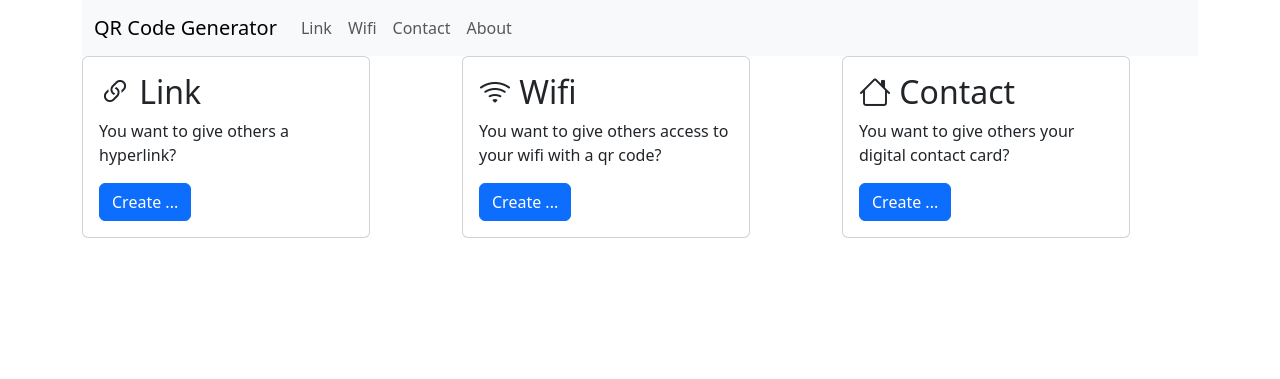
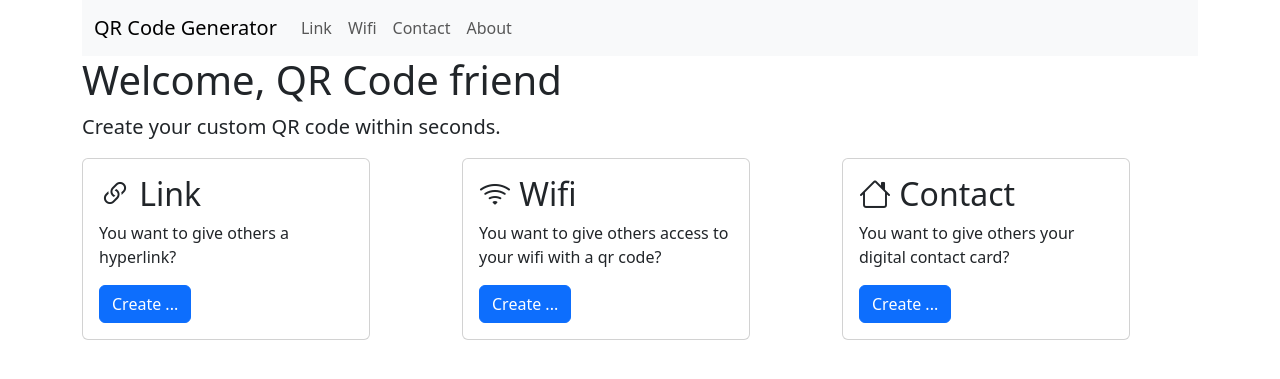
Before and after one commit to oliverscheer/create-qr-codes-with-python, a Flask app: page / in a window 1280 px wide. Shown: the top 379 px of the page. Run offline with Flask 3, Linux system fonts and the light colour scheme.

Commit message:
Added jumbotron

```diff
--- a/templates/index.html
+++ b/templates/index.html
@@ -40,10 +40,16 @@
             </div>
         </nav>
 
+        <div class="jumbotron">
+            <h1>Welcome, QR Code friend</h1>
+            <p class="lead">Create your custom QR code within seconds.</p>
+
+        </div>
+
         <!-- Content -->
         <div class="row">
 
-            <div class="col">
+            <div class="col-md-4">
                 <div class="card" style="width: 18rem;">
                     <div class="card-body">
                         <h2 class="bi bi-link-45deg card-title">&nbsp;Link</h2>
@@ -53,7 +59,7 @@
                 </div>
             </div>
 
-            <div class="col">
+            <div class="col-md-4">
                 <div class="card" style="width: 18rem;">
                     <div class="card-body">
                         <h2 class="bi bi-wifi card-title">&nbsp;Wifi</h2>
@@ -63,7 +69,7 @@
                 </div>
             </div>
 
-            <div class="col">
+            <div class="col-md-4">
                 <div class="card" style="width: 18rem;">
                     <div class="card-body">
                         <h2 class="bi bi-house card-title">&nbsp;Contact</h2>
```
